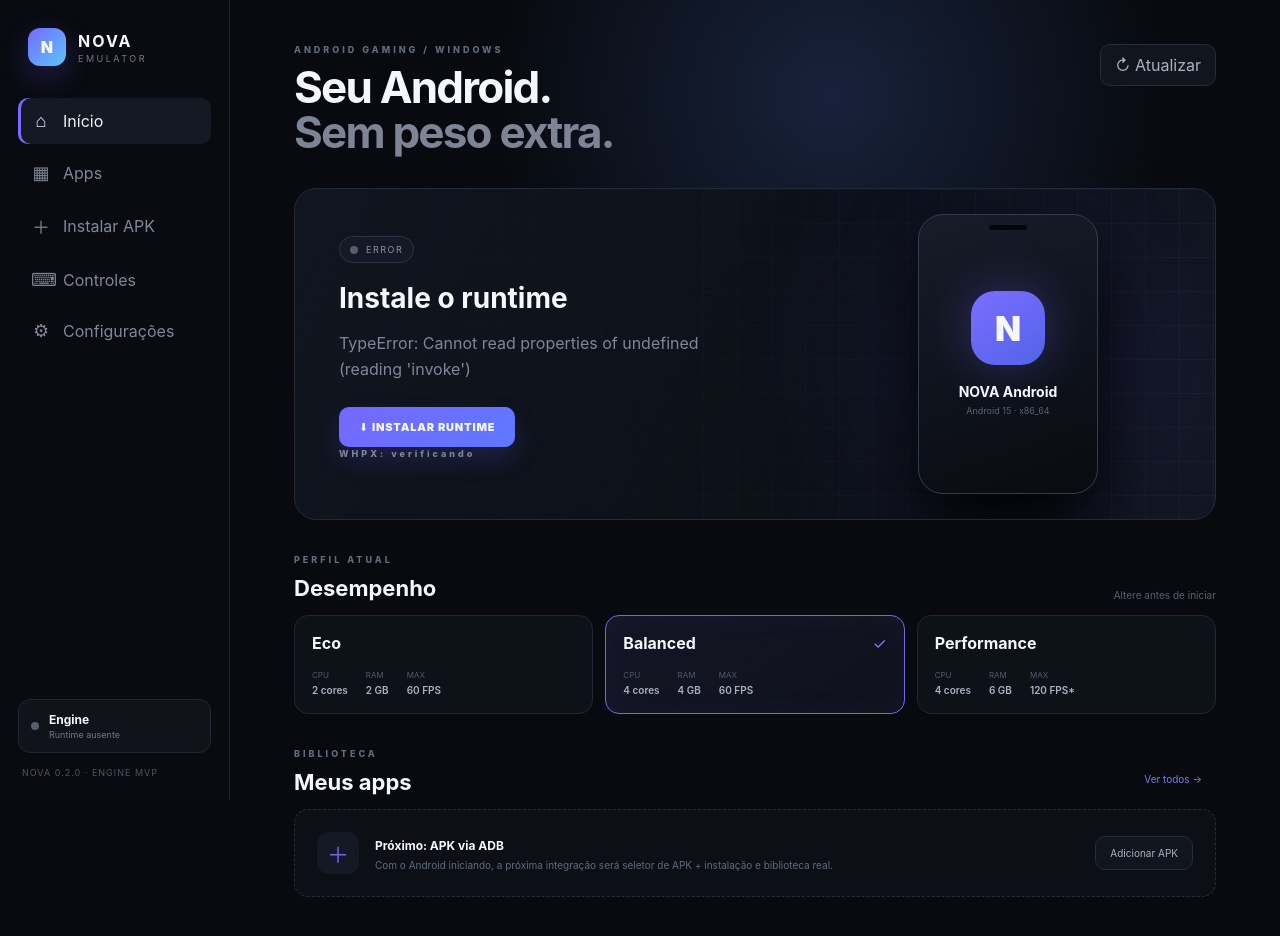
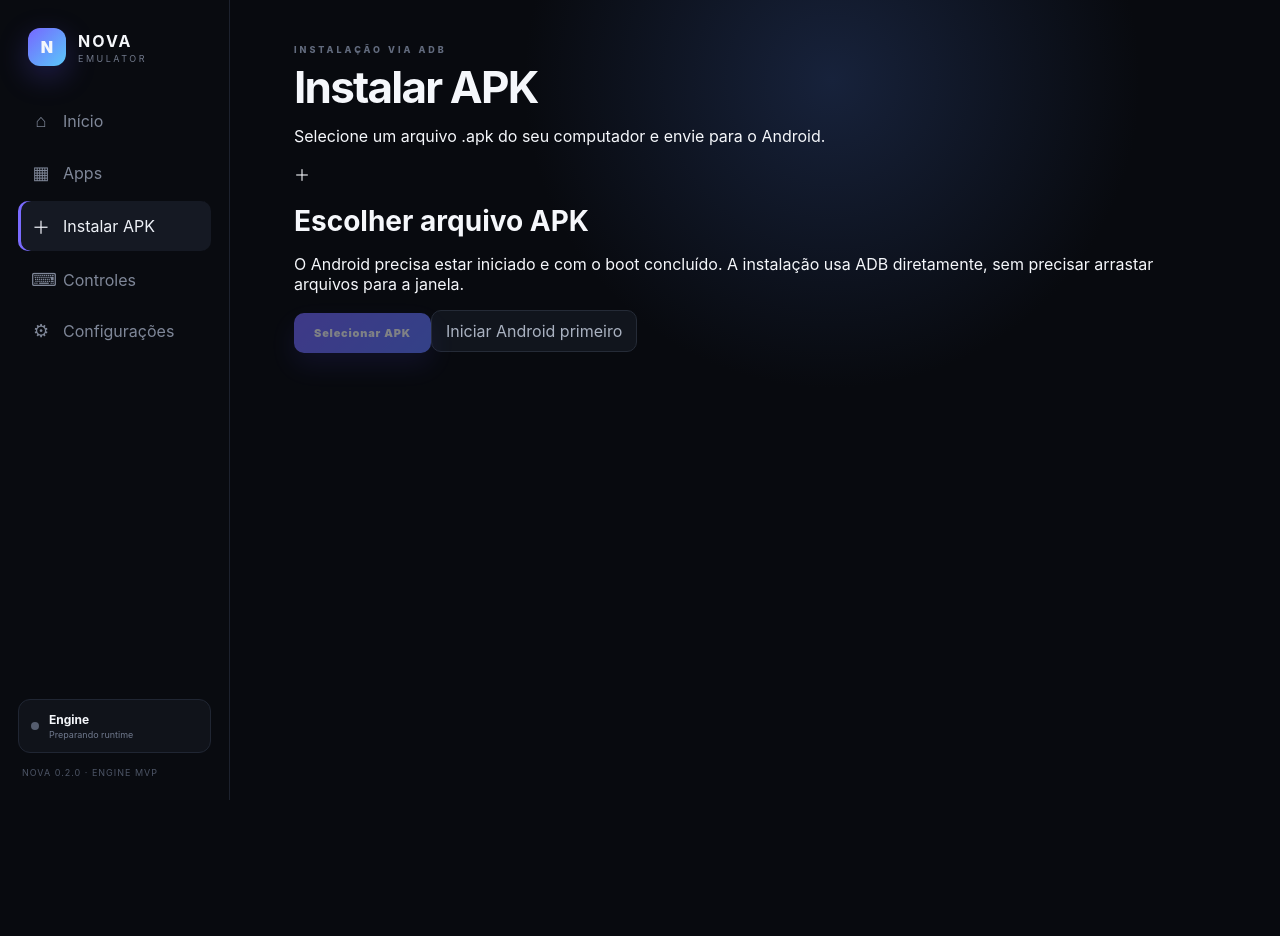
Before and after one commit to Ygorp487/nova-emulator, a React (Vite) app: page / in a window 1280 px wide. Both pictures are taken after a click on the button "＋ Instalar APK". Shown: the top 936 px of the page. After the commit the page ends 800 px from the top, so only its background shows below. Built offline with nearby package versions, Linux system fonts and the light colour scheme.

Commit message:
feat: make sidebar pages functional and add APK workflow

```diff
--- a/src/App.tsx
+++ b/src/App.tsx
@@ -1,4 +1,4 @@
-import { useEffect, useState } from "react";
+import { useEffect, useRef, useState } from "react";
 import { invoke } from "@tauri-apps/api/core";
 
 type EngineState = {
@@ -12,20 +12,52 @@
   acceleration: string;
 };
 
+type InstalledApp = { package: string };
+type Page = "home" | "apps" | "apk" | "controls" | "settings";
+
+type Bindings = {
+  up: string;
+  down: string;
+  left: string;
+  right: string;
+  jump: string;
+  action: string;
+};
+
 const profiles = [
   { name: "Eco", cpu: "2 cores", ram: "2 GB", fps: "60 FPS" },
   { name: "Balanced", cpu: "4 cores", ram: "4 GB", fps: "60 FPS" },
   { name: "Performance", cpu: "4 cores", ram: "6 GB", fps: "120 FPS*" }
 ];
 
+const defaultBindings: Bindings = {
+  up: "W",
+  down: "S",
+  left: "A",
+  right: "D",
+  jump: "SPACE",
+  action: "MOUSE 1"
+};
+
 function StatusDot({ active }: { active: boolean }) {
   return <span className={active ? "status-dot online" : "status-dot"} />;
 }
 
+function PageTitle({ eyebrow, title, subtitle }: { eyebrow: string; title: string; subtitle: string }) {
+  return (
+    <div className="page-title">
+      <p className="eyebrow">{eyebrow}</p>
+      <h1>{title}</h1>
+      <p>{subtitle}</p>
+    </div>
+  );
+}
+
 export default function App() {
+  const [page, setPage] = useState<Page>("home");
   const [engine, setEngine] = useState<EngineState>({
     state: "runtime_missing",
-    message: "Verificando runtime...",
+    message: "Verificando ambiente Android...",
     runtimeFound: false,
     adbFound: false,
     avdFound: false,
@@ -33,23 +65,46 @@
     bootComplete: false,
     acceleration: "verificando"
   });
-  const [profile, setProfile] = useState("Balanced");
+  const [profile, setProfile] = useState(() => localStorage.getItem("nova.profile") || "Balanced");
   const [busy, setBusy] = useState(false);
+  const [apps, setApps] = useState<InstalledApp[]>([]);
+  const [appsMessage, setAppsMessage] = useState("");
+  const [apkMessage, setApkMessage] = useState("");
+  const [bindings, setBindings] = useState<Bindings>(() => {
+    try {
+      const saved = localStorage.getItem("nova.bindings");
+      return saved ? { ...defaultBindings, ...JSON.parse(saved) } : defaultBindings;
+    } catch {
+      return defaultBindings;
+    }
+  });
+  const [controlsSaved, setControlsSaved] = useState(false);
+  const autoRuntimeRequested = useRef(false);
 
   async function refreshStatus() {
     try {
-      setEngine(await invoke<EngineState>("engine_status"));
+      const state = await invoke<EngineState>("engine_status");
+      setEngine(state);
+
+      // Safety net for an installer copied to another PC: prepare runtime automatically.
+      if (state.state === "runtime_missing" && !autoRuntimeRequested.current) {
+        autoRuntimeRequested.current = true;
+        void installRuntime(true);
+      }
     } catch (error) {
       setEngine((current) => ({ ...current, state: "error", message: String(error), running: false, bootComplete: false }));
     }
   }
 
-  async function installRuntime() {
+  async function installRuntime(automatic = false) {
     setBusy(true);
     try {
-      setEngine(await invoke<EngineState>("install_runtime"));
+      const state = await invoke<EngineState>("install_runtime");
+      setEngine(state);
+      if (!automatic) setPage("home");
     } catch (error) {
       setEngine((current) => ({ ...current, state: "error", message: String(error) }));
+      autoRuntimeRequested.current = false;
     } finally {
       setBusy(false);
     }
@@ -58,6 +113,7 @@
   async function startEngine() {
     setBusy(true);
     try {
+      localStorage.setItem("nova.profile", profile);
       setEngine(await invoke<EngineState>("start_engine", { profile: profile.toLowerCase() }));
       window.setTimeout(() => void refreshStatus(), 2500);
     } catch (error) {
@@ -71,9 +127,55 @@
     setBusy(true);
     try {
       setEngine(await invoke<EngineState>("stop_engine"));
+      setApps([]);
     } finally {
       setBusy(false);
     }
+  }
+
+  async function loadApps() {
+    setAppsMessage("");
+    if (!engine.bootComplete) {
+      setAppsMessage("Inicie o Android primeiro. A navegação do NOVA funciona sem ele, mas a biblioteca vem do Android via ADB.");
+      return;
+    }
+    try {
+      const result = await invoke<InstalledApp[]>("list_apps");
+      setApps(result);
+      setAppsMessage(result.length ? `${result.length} app(s) de usuário encontrado(s).` : "Nenhum app de usuário instalado ainda.");
+    } catch (error) {
+      setAppsMessage(String(error));
+    }
+  }
+
+  async function installApk() {
+    setApkMessage("Abrindo seletor de APK...");
+    try {
+      const result = await invoke<string>("install_apk");
+      setApkMessage(result);
+      await loadApps();
+    } catch (error) {
+      setApkMessage(String(error));
+    }
+  }
+
+  async function launchApp(packageName: string) {
+    try {
+      setAppsMessage(await invoke<string>("launch_app", { package: packageName }));
+    } catch (error) {
+      setAppsMessage(String(error));
+    }
+  }
+
+  function saveControls() {
+    localStorage.setItem("nova.bindings", JSON.stringify(bindings));
+    setControlsSaved(true);
+    window.setTimeout(() => setControlsSaved(false), 1800);
+  }
+
+  function chooseProfile(next: string) {
+    setProfile(next);
+    localStorage.setItem("nova.profile", next);
   }
 
   useEffect(() => {
@@ -82,46 +184,32 @@
     return () => window.clearInterval(timer);
   }, []);
 
-  const primaryLabel = !engine.runtimeFound
-    ? "⬇ INSTALAR RUNTIME"
+  useEffect(() => {
+    if (page === "apps") void loadApps();
+  }, [page, engine.bootComplete]);
+
+  const runtimePreparing = !engine.runtimeFound && (engine.state === "runtime_missing" || engine.state === "installing");
+  const primaryLabel = runtimePreparing
+    ? "PREPARANDO ANDROID..."
     : engine.running
       ? engine.bootComplete ? "■ PARAR ANDROID" : "■ CANCELAR BOOT"
       : busy
         ? "PROCESSANDO..."
         : "▶ INICIAR ANDROID";
 
-  const primaryAction = !engine.runtimeFound
-    ? installRuntime
-    : engine.running
-      ? stopEngine
-      : startEngine;
-
   const heroTitle = engine.bootComplete
     ? "Android pronto"
     : engine.state === "starting"
       ? "Android iniciando"
-      : engine.runtimeFound
-        ? "Engine preparado"
-        : "Instale o runtime";
+      : runtimePreparing
+        ? "Preparando ambiente Android"
+        : engine.runtimeFound
+          ? "Engine preparado"
+          : "Ambiente precisa de reparo";
 
-  return (
-    <div className="app-shell">
-      <aside className="sidebar">
-        <div className="brand"><span className="brand-mark">N</span><div><strong>NOVA</strong><small>EMULATOR</small></div></div>
-        <nav>
-          <button className="nav-item active"><span>⌂</span>Início</button>
-          <button className="nav-item"><span>▦</span>Apps</button>
-          <button className="nav-item"><span>＋</span>Instalar APK</button>
-          <button className="nav-item"><span>⌨</span>Controles</button>
-          <button className="nav-item"><span>⚙</span>Configurações</button>
-        </nav>
-        <div className="sidebar-bottom">
-          <div className="engine-pill"><StatusDot active={engine.bootComplete} /><div><b>Engine</b><small>{engine.bootComplete ? "Android pronto" : engine.running ? "Inicializando Android" : engine.runtimeFound ? "Runtime instalado" : "Runtime ausente"}</small></div></div>
-          <span className="version">NOVA 0.2.0 · ENGINE MVP</span>
-        </div>
-      </aside>
-
-      <main className="content">
+  function renderHome() {
+    return (
+      <>
         <header>
           <div><p className="eyebrow">ANDROID GAMING / WINDOWS</p><h1>Seu Android.<br/><span>Sem peso extra.</span></h1></div>
           <button className="ghost" onClick={() => void refreshStatus()}>↻ Atualizar</button>
@@ -133,8 +221,12 @@
             <h2>{heroTitle}</h2>
             <p>{engine.message}</p>
             <div className="hero-actions">
-              <button className="primary" onClick={() => void primaryAction()} disabled={busy || engine.state === "acceleration_missing"}>{primaryLabel}</button>
-              {engine.runtimeFound && !engine.running && <button className="secondary" onClick={() => void installRuntime()}>Reparar runtime</button>}
+              {runtimePreparing ? (
+                <button className="primary" disabled>PREPARANDO ANDROID...</button>
+              ) : (
+                <button className="primary" onClick={() => void (engine.running ? stopEngine() : startEngine())} disabled={busy || engine.state === "acceleration_missing"}>{primaryLabel}</button>
+              )}
+              {engine.state === "error" && <button className="secondary" onClick={() => void installRuntime(false)}>Reparar ambiente</button>}
             </div>
             <p className="eyebrow">WHPX: {engine.acceleration}</p>
           </div>
@@ -147,7 +239,7 @@
         <section className="section-title"><div><p className="eyebrow">PERFIL ATUAL</p><h3>Desempenho</h3></div><span>Altere antes de iniciar</span></section>
         <div className="profiles">
           {profiles.map((item) => (
-            <button key={item.name} className={`profile-card ${profile === item.name ? "selected" : ""}`} onClick={() => setProfile(item.name)} disabled={engine.running}>
+            <button key={item.name} className={`profile-card ${profile === item.name ? "selected" : ""}`} onClick={() => chooseProfile(item.name)} disabled={engine.running}>
               <div className="profile-top"><strong>{item.name}</strong>{profile === item.name && <span>✓</span>}</div>
               <div className="specs"><span>CPU <b>{item.cpu}</b></span><span>RAM <b>{item.ram}</b></span><span>MAX <b>{item.fps}</b></span></div>
             </button>
@@ -155,9 +247,105 @@
         </div>
 
         <section className="library">
-          <div className="section-title"><div><p className="eyebrow">BIBLIOTECA</p><h3>Meus apps</h3></div><button className="text-button">Ver todos →</button></div>
-          <div className="empty-library"><div className="empty-icon">＋</div><div><strong>Próximo: APK via ADB</strong><p>Com o Android iniciando, a próxima integração será seletor de APK + instalação e biblioteca real.</p></div><button className="secondary">Adicionar APK</button></div>
+          <div className="section-title"><div><p className="eyebrow">BIBLIOTECA</p><h3>Meus apps</h3></div><button className="text-button" onClick={() => setPage("apps")}>Ver todos →</button></div>
+          <div className="empty-library"><div className="empty-icon">＋</div><div><strong>Instale seus APKs</strong><p>Escolha um APK pelo Windows e o NOVA instala diretamente no Android por ADB.</p></div><button className="secondary" onClick={() => setPage("apk")}>Adicionar APK</button></div>
         </section>
+      </>
+    );
+  }
+
+  function renderApps() {
+    return (
+      <>
+        <PageTitle eyebrow="BIBLIOTECA ANDROID" title="Apps" subtitle="Aplicativos instalados pelo usuário dentro do NOVA." />
+        <div className="page-actions">
+          <button className="secondary" onClick={() => void loadApps()}>↻ Atualizar lista</button>
+          <button className="primary" onClick={() => setPage("apk")}>＋ Instalar APK</button>
+        </div>
+        {appsMessage && <div className="notice">{appsMessage}</div>}
+        {!engine.bootComplete ? (
+          <div className="panel empty-panel"><span className="big-icon">◉</span><h3>Android está desligado</h3><p>Você pode usar o restante da interface normalmente. Para listar ou abrir apps, inicie o Android na tela Início.</p><button className="secondary" onClick={() => setPage("home")}>Ir para Início</button></div>
+        ) : apps.length ? (
+          <div className="apps-grid">
+            {apps.map((app) => <button className="app-card" key={app.package} onClick={() => void launchApp(app.package)}><span className="app-icon">A</span><strong>{app.package.split(".").pop()}</strong><small>{app.package}</small><em>Abrir →</em></button>)}
+          </div>
+        ) : (
+          <div className="panel empty-panel"><span className="big-icon">＋</span><h3>Nenhum app instalado</h3><p>Instale seu primeiro APK e ele aparecerá aqui.</p><button className="primary" onClick={() => setPage("apk")}>Escolher APK</button></div>
+        )}
+      </>
+    );
+  }
+
+  function renderApk() {
+    return (
+      <>
+        <PageTitle eyebrow="INSTALAÇÃO VIA ADB" title="Instalar APK" subtitle="Selecione um arquivo .apk do seu computador e envie para o Android." />
+        <div className="panel apk-panel">
+          <div className="drop-symbol">＋</div>
+          <h2>Escolher arquivo APK</h2>
+          <p>O Android precisa estar iniciado e com o boot concluído. A instalação usa ADB diretamente, sem precisar arrastar arquivos para a janela.</p>
+          <button className="primary large" onClick={() => void installApk()} disabled={!engine.bootComplete}>Selecionar APK</button>
+          {!engine.bootComplete && <button className="secondary" onClick={() => setPage("home")}>Iniciar Android primeiro</button>}
+          {apkMessage && <div className="notice">{apkMessage}</div>}
+        </div>
+      </>
+    );
+  }
+
+  function renderControls() {
+    const fields: Array<[keyof Bindings, string]> = [["up","Mover para cima"],["down","Mover para baixo"],["left","Mover para esquerda"],["right","Mover para direita"],["jump","Pular"],["action","Ação / tiro"]];
+    return (
+      <>
+        <PageTitle eyebrow="INPUT" title="Controles" subtitle="Edite e salve seu perfil de teclado e mouse." />
+        <div className="panel">
+          <div className="settings-heading"><div><h3>Perfil padrão</h3><p>As teclas ficam salvas no NOVA. A camada avançada de injeção por jogo será ligada ao motor nas próximas versões.</p></div><button className="primary" onClick={saveControls}>{controlsSaved ? "✓ Salvo" : "Salvar controles"}</button></div>
+          <div className="binding-grid">
+            {fields.map(([key, label]) => <label className="binding-row" key={key}><span>{label}</span><input value={bindings[key]} onChange={(event) => setBindings((current) => ({ ...current, [key]: event.target.value.toUpperCase() }))} /></label>)}
+          </div>
+        </div>
+      </>
+    );
+  }
+
+  function renderSettings() {
+    return (
+      <>
+        <PageTitle eyebrow="NOVA" title="Configurações" subtitle="Ajustes de desempenho e diagnóstico do ambiente Android." />
+        <div className="panel settings-panel">
+          <div className="settings-block"><span>Perfil de desempenho</span><div className="segmented">{profiles.map((item) => <button key={item.name} className={profile === item.name ? "active" : ""} onClick={() => chooseProfile(item.name)} disabled={engine.running}>{item.name}</button>)}</div></div>
+          <div className="settings-block"><span>Runtime Android</span><strong>{engine.runtimeFound && engine.adbFound && engine.avdFound ? "Instalado" : "Incompleto"}</strong></div>
+          <div className="settings-block"><span>ADB</span><strong>{engine.adbFound ? "Disponível" : "Ausente"}</strong></div>
+          <div className="settings-block"><span>Dispositivo virtual</span><strong>{engine.avdFound ? "NOVA AVD pronto" : "Ausente"}</strong></div>
+          <div className="settings-block"><span>Aceleração</span><strong className="diagnostic-text">{engine.acceleration}</strong></div>
+          <div className="settings-footer"><button className="secondary" onClick={() => void refreshStatus()}>Atualizar diagnóstico</button><button className="secondary" onClick={() => void installRuntime(false)}>Reparar runtime</button></div>
+        </div>
+      </>
+    );
+  }
+
+  return (
+    <div className="app-shell">
+      <aside className="sidebar">
+        <div className="brand"><span className="brand-mark">N</span><div><strong>NOVA</strong><small>EMULATOR</small></div></div>
+        <nav>
+          <button className={`nav-item ${page === "home" ? "active" : ""}`} onClick={() => setPage("home")}><span>⌂</span>Início</button>
+          <button className={`nav-item ${page === "apps" ? "active" : ""}`} onClick={() => setPage("apps")}><span>▦</span>Apps</button>
+          <button className={`nav-item ${page === "apk" ? "active" : ""}`} onClick={() => setPage("apk")}><span>＋</span>Instalar APK</button>
+          <button className={`nav-item ${page === "controls" ? "active" : ""}`} onClick={() => setPage("controls")}><span>⌨</span>Controles</button>
+          <button className={`nav-item ${page === "settings" ? "active" : ""}`} onClick={() => setPage("settings")}><span>⚙</span>Configurações</button>
+        </nav>
+        <div className="sidebar-bottom">
+          <div className="engine-pill"><StatusDot active={engine.bootComplete} /><div><b>Engine</b><small>{engine.bootComplete ? "Android pronto" : engine.running ? "Inicializando Android" : engine.runtimeFound ? "Runtime instalado" : "Preparando runtime"}</small></div></div>
+          <span className="version">NOVA 0.2.0 · ENGINE MVP</span>
+        </div>
+      </aside>
+
+      <main className="content">
+        {page === "home" && renderHome()}
+        {page === "apps" && renderApps()}
+        {page === "apk" && renderApk()}
+        {page === "controls" && renderControls()}
+        {page === "settings" && renderSettings()}
       </main>
     </div>
   );
```
